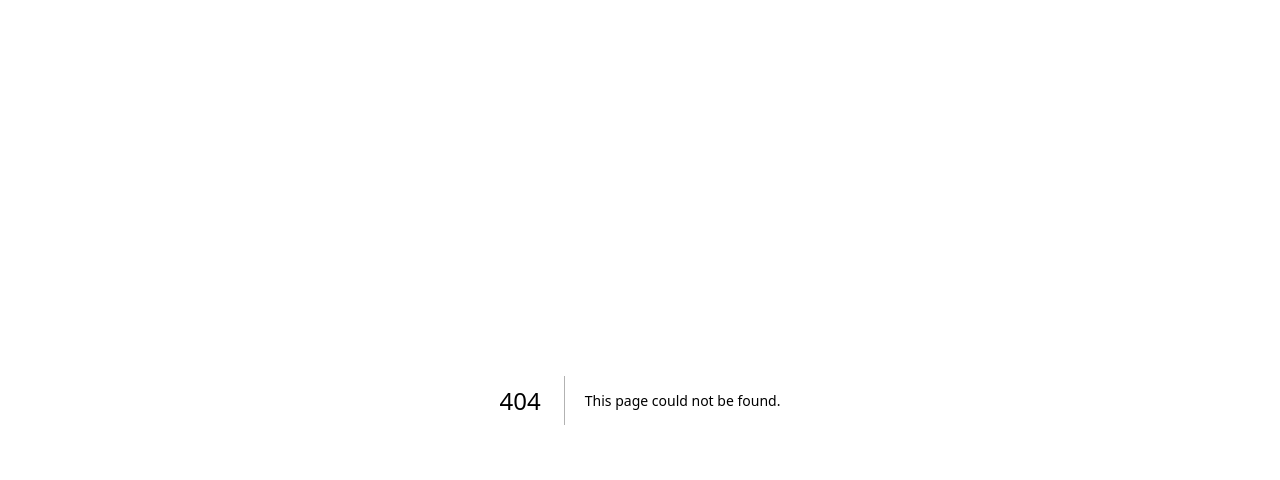
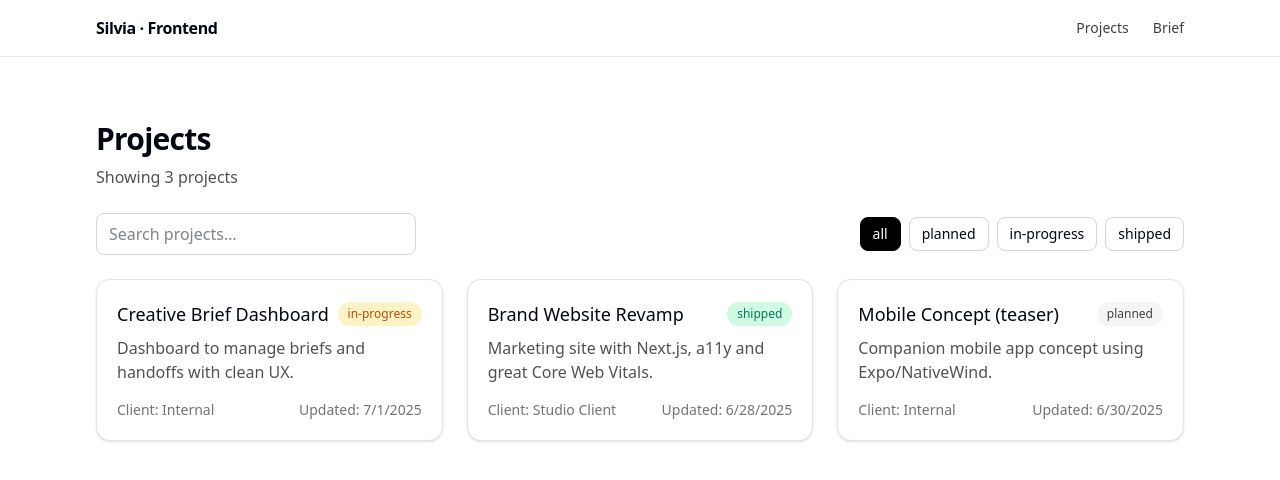
Before and after one commit to seha3/hooman-mvp, a Next.js app: page /projects in a window 1280 px wide. Before the commit this address had no page. Shown: the top 480 px of the page. Built offline with nearby package versions, Linux system fonts and the light colour scheme.

Commit message:
feat: add project and brief pages

```diff
--- /dev/null
+++ b/src/app/brief/page.tsx
@@ -0,0 +1,25 @@
+import SiteHeader from "@/components/SiteHeader";
+
+export default function BriefPage() {
+  return (
+    <>
+      <SiteHeader />
+      <main className="py-16">
+        <article className="prose prose-neutral max-w-3xl mx-auto px-4 md:px-0">
+          <h1>Creative Brief</h1>
+          <p>
+            This sample brief demonstrates readable typography, headings hierarchy, and a clean content rhythm.
+          </p>
+          <h2>Goals</h2>
+          <ul>
+            <li>Deliver an elegant, accessible frontend.</li>
+            <li>Translate design into clean, typed components.</li>
+            <li>Ship a minimal, high-quality MVP.</li>
+          </ul>
+          <h2>Constraints</h2>
+          <p>Timeboxed implementation, simple stack, and strong attention to detail.</p>
+        </article>
+      </main>
+    </>
+  );
+}
--- a/src/app/page.tsx
+++ b/src/app/page.tsx
@@ -1,3 +1,4 @@
+import SiteHeader from "@/components/SiteHeader";
 import Hero from "@/components/Hero";
 import Services from "@/components/Services";
 import FeaturedProject from "@/components/FeaturedProject";
@@ -5,11 +6,14 @@ import SiteFooter from "@/components/SiteFooter";
 
 export default function HomePage() {
   return (
+    <>
+      <SiteHeader />
       <main>
         <Hero />
         <Services />
         <FeaturedProject />
         <SiteFooter />
       </main>
+    </>
   );
 }
--- /dev/null
+++ b/src/app/projects/page.tsx
@@ -0,0 +1,71 @@
+"use client";
+
+import { useEffect, useMemo, useState } from "react";
+import SiteHeader from "@/components/SiteHeader";
+import ProjectCard from "@/components/ProjectCard";
+import ProjectCardSkeleton from "@/components/ProjectCardSkeleton";
+import { projects as data, type Project } from "@/lib/projects";
+
+export default function ProjectsPage() {
+  const [q, setQ] = useState("");
+  const [status, setStatus] = useState<"all" | Project["status"]>("all");
+  const [loading, setLoading] = useState(true);
+
+  useEffect(() => {
+    const t = setTimeout(() => setLoading(false), 700);
+    return () => clearTimeout(t);
+  }, []);
+
+  const filtered = useMemo(() => {
+    const text = q.toLowerCase();
+    return data.filter(p => {
+      const hit = p.title.toLowerCase().includes(text)
+        || p.client.toLowerCase().includes(text)
+        || p.summary.toLowerCase().includes(text);
+      const ok = status === "all" ? true : p.status === status;
+      return hit && ok;
+    });
+  }, [q, status]);
+
+  return (
+    <>
+      <SiteHeader />
+      <main className="min-h-[calc(100vh-56px)] py-16">
+        <div className="max-w-6xl mx-auto px-4 md:px-8">
+          <h1 className="text-3xl font-semibold tracking-tight mb-2">Projects</h1>
+          <p className="text-neutral-600 mb-6">
+            {loading ? "Loading…" : `Showing ${filtered.length} project${filtered.length === 1 ? "" : "s"}`}
+          </p>
+
+          <div className="flex flex-col md:flex-row gap-3 md:items-center md:justify-between mb-6">
+            <input
+              value={q}
+              onChange={(e) => setQ(e.target.value)}
+              placeholder="Search projects…"
+              className="w-full md:w-80 rounded-md border border-neutral-300 px-3 py-2 focus:outline-none focus:ring-2 focus:ring-neutral-300"
+            />
+            <div className="flex gap-2 text-sm">
+              {(["all", "planned", "in-progress", "shipped"] as const).map(s => (
+                <button
+                  key={s}
+                  onClick={() => setStatus(s)}
+                  className={`px-3 py-1.5 rounded-md border ${
+                    status === s ? "bg-black text-white border-black" : "border-neutral-300 hover:bg-neutral-100"
+                  }`}
+                >
+                  {s}
+                </button>
+              ))}
+            </div>
+          </div>
+
+          <div className="grid gap-6 md:grid-cols-2 lg:grid-cols-3">
+            {loading
+              ? Array.from({ length: 6 }).map((_, i) => <ProjectCardSkeleton key={i} />)
+              : filtered.map((p) => <ProjectCard key={p.id} p={p} />)}
+          </div>
+        </div>
+      </main>
+    </>
+  );
+}
--- /dev/null
+++ b/src/components/ProjectCard.tsx
@@ -0,0 +1,23 @@
+import type { Project } from "@/lib/projects";
+
+export default function ProjectCard({ p }: { p: Project }) {
+  const date = new Date(p.updatedAt).toLocaleDateString();
+  const badge =
+    p.status === "shipped" ? "bg-emerald-100 text-emerald-700" :
+    p.status === "in-progress" ? "bg-amber-100 text-amber-700" :
+    "bg-neutral-100 text-neutral-700";
+
+  return (
+    <article className="p-5 border border-neutral-200 rounded-xl bg-white shadow-sm hover:shadow-md transition">
+      <div className="flex items-center justify-between mb-2">
+        <h3 className="text-lg font-medium">{p.title}</h3>
+        <span className={`px-2.5 py-1 rounded-full text-xs ${badge}`}>{p.status}</span>
+      </div>
+      <p className="text-neutral-600 mb-4">{p.summary}</p>
+      <div className="flex items-center justify-between text-sm text-neutral-500">
+        <span>Client: {p.client}</span>
+        <span>Updated: {date}</span>
+      </div>
+    </article>
+  );
+}
--- /dev/null
+++ b/src/components/ProjectCardSkeleton.tsx
@@ -0,0 +1,13 @@
+export default function ProjectCardSkeleton() {
+  return (
+    <div className="p-5 border border-neutral-200 rounded-xl bg-white animate-pulse">
+      <div className="h-5 w-48 bg-neutral-200 rounded mb-3" />
+      <div className="h-4 w-full bg-neutral-200 rounded mb-2" />
+      <div className="h-4 w-3/4 bg-neutral-200 rounded mb-6" />
+      <div className="flex justify-between">
+        <div className="h-4 w-24 bg-neutral-200 rounded" />
+        <div className="h-4 w-28 bg-neutral-200 rounded" />
+      </div>
+    </div>
+  );
+}
--- /dev/null
+++ b/src/components/SiteHeader.tsx
@@ -0,0 +1,15 @@
+import Link from "next/link";
+
+export default function SiteHeader() {
+  return (
+    <header id="header" className="sticky top-0 z-40 bg-white/70 backdrop-blur border-b border-neutral-200">
+      <nav className="max-w-6xl mx-auto px-4 md:px-8 h-14 flex items-center justify-between">
+        <Link href="/" className="font-semibold tracking-tight">Silvia · Frontend</Link>
+        <div className="flex gap-6 text-sm text-neutral-700">
+          <Link href="/projects" className="hover:underline">Projects</Link>
+          <Link href="/brief" className="hover:underline">Brief</Link>
+        </div>
+      </nav>
+    </header>
+  );
+}
--- /dev/null
+++ b/src/lib/projects.ts
@@ -0,0 +1,35 @@
+export type Project = {
+  id: string;
+  title: string;
+  client: string;
+  status: "planned" | "in-progress" | "shipped";
+  updatedAt: string; // ISO
+  summary: string;
+};
+
+export const projects: Project[] = [
+  {
+    id: "p1",
+    title: "Creative Brief Dashboard",
+    client: "Internal",
+    status: "in-progress",
+    updatedAt: "2025-07-01T10:00:00Z",
+    summary: "Dashboard to manage briefs and handoffs with clean UX.",
+  },
+  {
+    id: "p2",
+    title: "Brand Website Revamp",
+    client: "Studio Client",
+    status: "shipped",
+    updatedAt: "2025-06-28T12:00:00Z",
+    summary: "Marketing site with Next.js, a11y and great Core Web Vitals.",
+  },
+  {
+    id: "p3",
+    title: "Mobile Concept (teaser)",
+    client: "Internal",
+    status: "planned",
+    updatedAt: "2025-06-30T09:00:00Z",
+    summary: "Companion mobile app concept using Expo/NativeWind.",
+  },
+];
```
Lines whose indentation alone changed are shown as unchanged.
